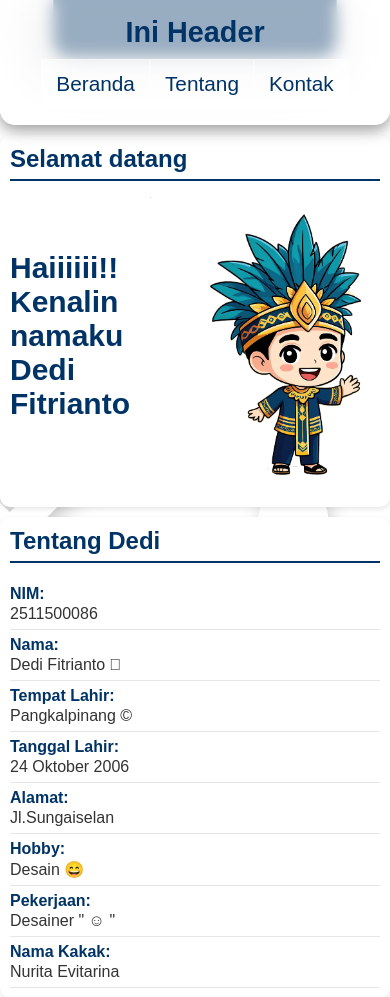
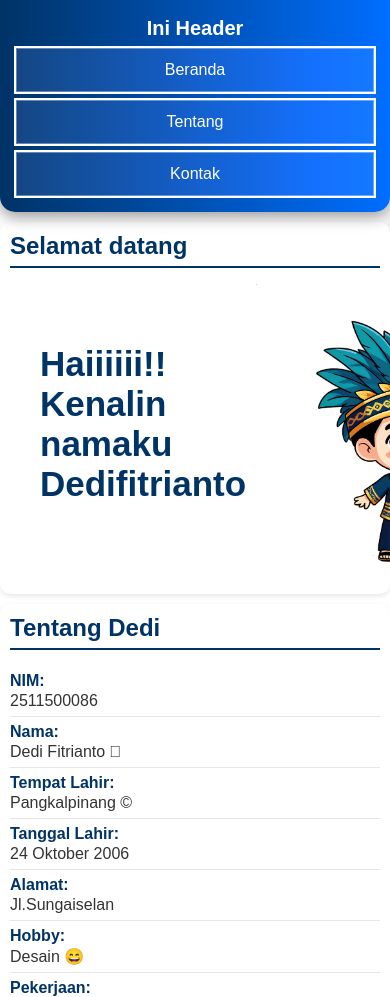
Before and after one commit to 2511500086-DediFitrianto/2511500086-PWD-GB1J-25260, a PHP site: page /pertemuan-04/index.html in a window 390 px wide; the page is wider, and only the part inside the window is pictured. Shown: the top 997 px of that part. Run offline with PHP 8.4, Linux system fonts and the light colour scheme.

Commit message:
update index.html

```diff
--- a/pertemuan-04/index.html
+++ b/pertemuan-04/index.html
@@ -21,7 +21,7 @@
     <section id="home">
         <h2>Selamat datang</h2>
         <div class="rowr">
-        <p>Haiiiiii!! Kenalin namaku Dedi Fitrianto</p>
+        <p>Haiiiiii!! Kenalin namaku Dedifitrianto</p>
         <img src="char.png" alt="Gambar contoh" width="300">
         </div>
     </section>
--- a/pertemuan-04/style.css
+++ b/pertemuan-04/style.css
@@ -10,17 +10,15 @@ body {
     background-size: cover;
     background-attachment: fixed;
     color: #333;
-    }
+}
 
 header {
     padding: 20px;
     text-align: center;
-    background: rgba(255, 255, 255, 0.6);
-    backdrop-filter: blur(8px);
-    -webkit-backdrop-filter: blur(8px);
+    background: linear-gradient(to right, #003366, #006eff);
     box-shadow: 0 5px 15px rgba(0, 0, 0, 0.4);
     border-radius: 0 0 15px 15px;
-    }
+}
 
 header ul {
     display: flex;
@@ -30,42 +28,36 @@ header ul {
     margin: 10px 0 0;
 }
 
-h1 {
-    color: #003366;
+header h1 {
+    color: #ffffff;
     margin: 0;
     font-size: 1.8em;
     text-shadow: 10px;
     }
 
-nav {
-    position: relative;
-    font-size: 1.3em;
-    color: #003366;
-    text-decoration: none;
-    margin: 0 30px;
-    }
-
-li a {
-    color: #003366;
+header li a {
+    color: #ffffff;
     text-decoration: none;
     padding: 6px 12px;
+    margin: 6px;
+    outline: 2px solid #fff;
 }
 
-li a:hover {
+header li a:hover {
     background-color: #003366;
     border-radius: 6px;
-    transition: background-color 0.3s ease;
+    transition: 0.3s ease;
     color: #fff;
 }
 
-li a:focus {
+header li a:focus {
     outline: 2px solid #003366;
     outline-offset: 2px;
     border-radius: 6px;
     background-color: rgba(255, 255, 255, 0.15);
 }
 
-li a:active {
+header li a:active {
     background-color: #b90000;
     transform: translate(1px);
 }
@@ -78,12 +70,27 @@ li a:active {
         z-index: 1000;
     }
 
+    header h1 {
+        margin: 0 0 8px;
+        font-size: 20px;
+        line-height: 1.2;
+    }
+
+    header ul {
+        flex-direction: column;
+        align-items: stretch;
+        gap: 8px;
+        margin: 8px 0 0;
+    }
+
     header li a {
         display: block;
         padding: 12px 14px;
+        margin: 0;
         border: 1px solid rgba(255, 255, 255, .35);
         background: rgba(255, 255, 255, .08);
         backdrop-filter: saturate(120%);
+        width: 100%;
     }
 }
 
@@ -108,17 +115,18 @@ li a:active {
     display: flex;
     justify-content: space-between;
     align-items: center;
-    gap: 20px;
+    gap: 10px;
 }
 
 #home p {
-    font-size: 30px;
-    text-align: justify;
+    font-size: 35px;
+    text-align: left;
     font-weight: bold;
     color: #003366;
-    padding-bottom: 6px;
+    padding-bottom: 10px;
+    padding-left: 30px;
     margin-top: 0;
-    margin-bottom: 16px;
+    margin-bottom: 10px;
 }
 
  #about {
```
Also changed, not shown: pertemuan-04/README.md, 1 other file.
